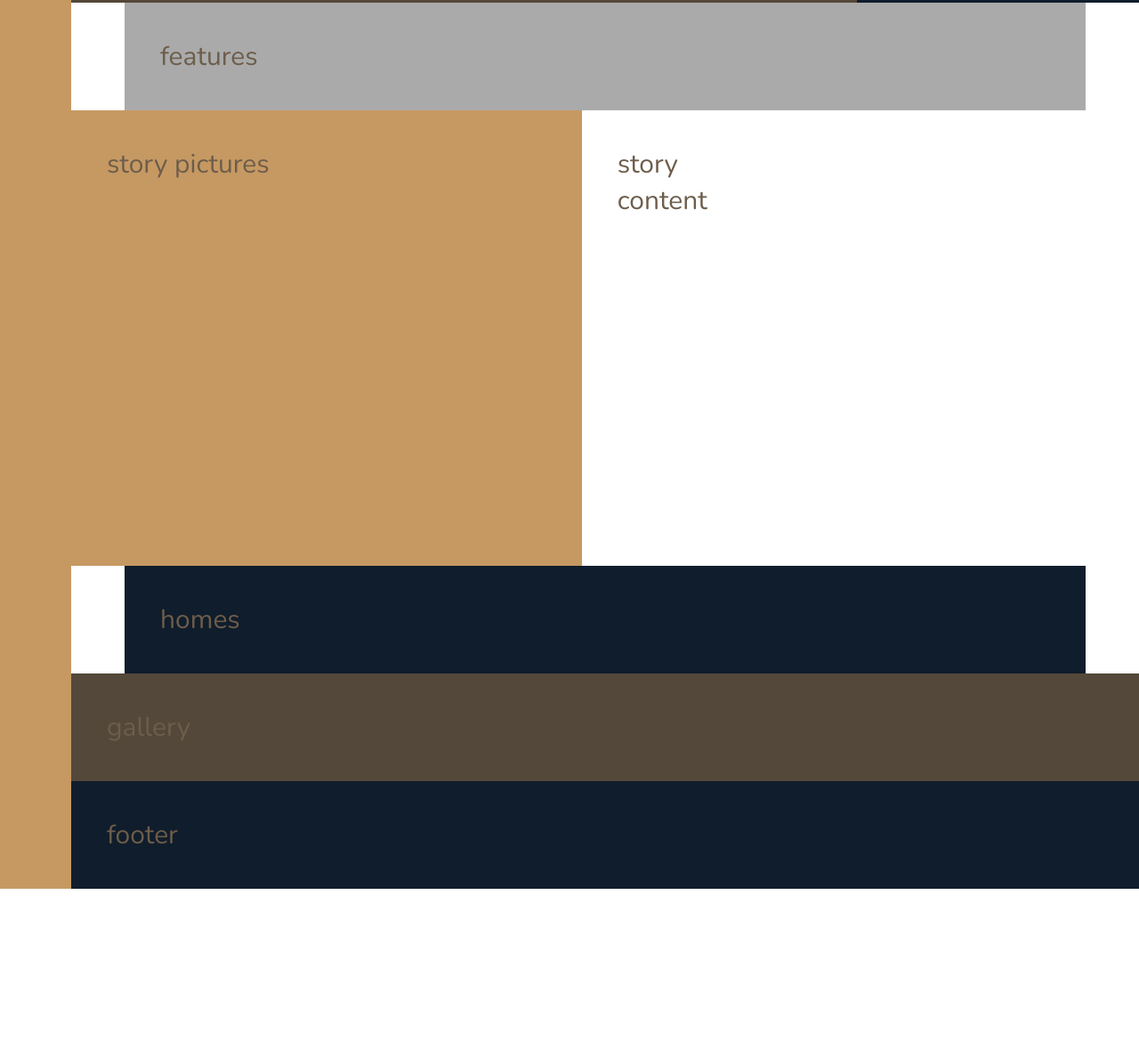
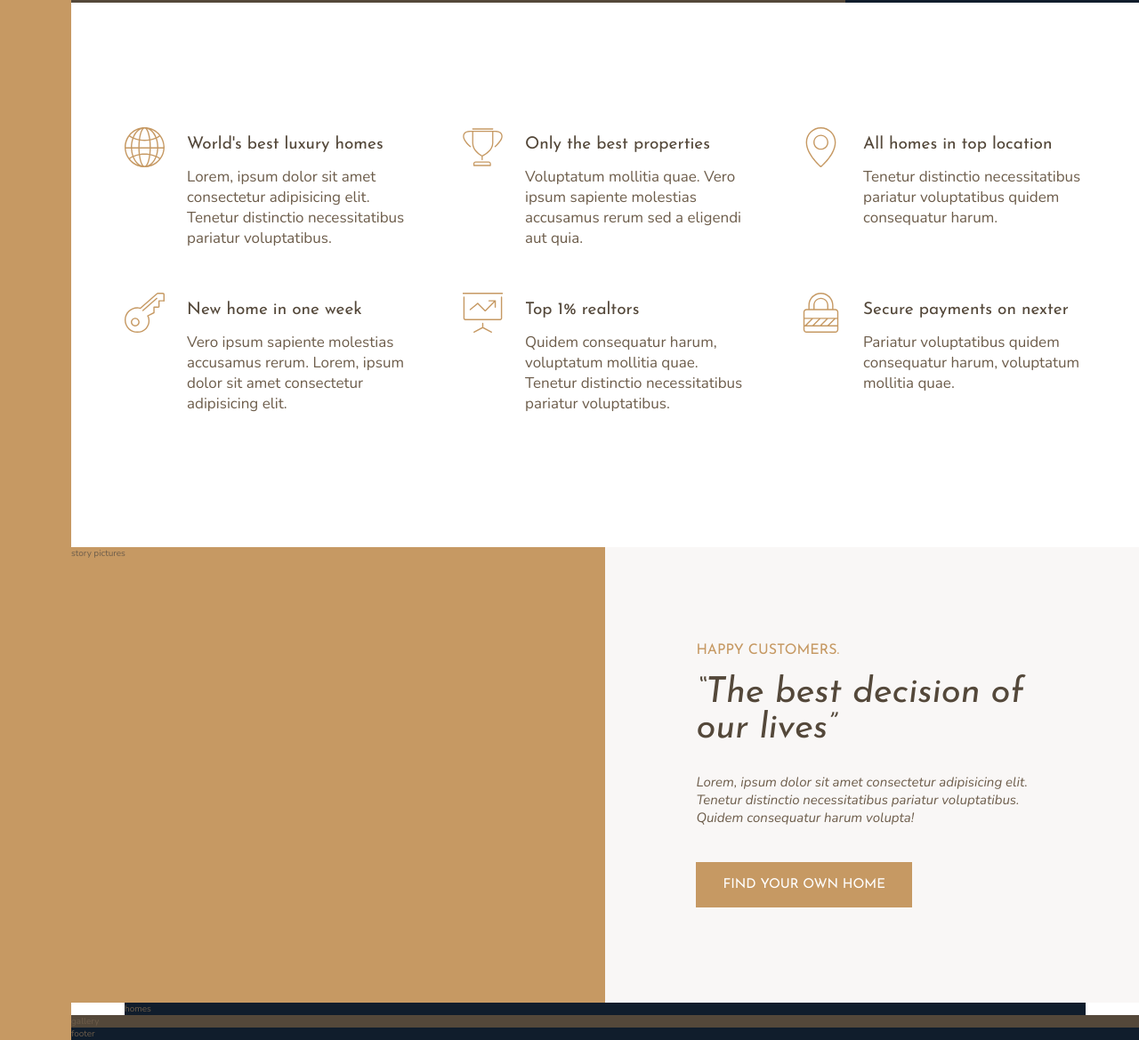
Before and after one commit to wahyuPM/Nexter, a website: page index.html in a window 1280 px wide. Shown: the part 637-1806 px from the top of the page at 89% size. Before the commit the page ends 1636 px from the top, so only its background shows below. Drawn offline with nearby package versions, Linux system fonts and the light colour scheme.

Commit message:
add : feature section, typography & button styling

```diff
--- a/index.html
+++ b/index.html
@@ -27,7 +27,62 @@
     </div>
 
     <section class="features">
-        features
+        <div class="feature">
+            <svg class="feature__icon">
+                <use xlink:href="img/sprite.svg#icon-global"></use>
+            </svg>
+            <h4 class="heading-4 heading-4--dark">World's best luxury homes</h4>
+            <p class="feature__text">
+                Lorem, ipsum dolor sit amet consectetur adipisicing elit. Tenetur distinctio necessitatibus pariatur
+                voluptatibus.
+            </p>
+        </div>
+        <div class="feature">
+            <svg class="feature__icon">
+                <use xlink:href="img/sprite.svg#icon-trophy"></use>
+            </svg>
+            <h4 class="heading-4 heading-4--dark">Only the best properties</h4>
+            <p class="feature__text">
+                Voluptatum mollitia quae. Vero ipsum sapiente molestias accusamus rerum sed a eligendi aut quia.
+            </p>
+        </div>
+        <div class="feature">
+            <svg class="feature__icon">
+                <use xlink:href="img/sprite.svg#icon-map-pin"></use>
+            </svg>
+            <h4 class="heading-4 heading-4--dark">All homes in top location</h4>
+            <p class="feature__text">
+                Tenetur distinctio necessitatibus pariatur voluptatibus quidem consequatur harum.
+            </p>
+        </div>
+        <div class="feature">
+            <svg class="feature__icon">
+                <use xlink:href="img/sprite.svg#icon-key"></use>
+            </svg>
+            <h4 class="heading-4 heading-4--dark">New home in one week</h4>
+            <p class="feature__text">
+                Vero ipsum sapiente molestias accusamus rerum. Lorem, ipsum dolor sit amet consectetur adipisicing elit.
+            </p>
+        </div>
+        <div class="feature">
+            <svg class="feature__icon">
+                <use xlink:href="img/sprite.svg#icon-presentation"></use>
+            </svg>
+            <h4 class="heading-4 heading-4--dark">Top 1% realtors</h4>
+            <p class="feature__text">
+                Quidem consequatur harum, voluptatum mollitia quae. Tenetur distinctio necessitatibus pariatur
+                voluptatibus.
+            </p>
+        </div>
+        <div class="feature">
+            <svg class="feature__icon">
+                <use xlink:href="img/sprite.svg#icon-lock"></use>
+            </svg>
+            <h4 class="heading-4 heading-4--dark">Secure payments on nexter</h4>
+            <p class="feature__text">
+                Pariatur voluptatibus quidem consequatur harum, voluptatum mollitia quae.
+            </p>
+        </div>
     </section>
 
     <div class="story__pictures">
@@ -35,7 +90,20 @@
     </div>
 
     <div class="story__content">
-        story content
+        <h3 class="heading-3 mb-sm">
+            Happy Customers.
+        </h3>
+        <h2 class="heading-2 heading-2--dark mb-md">
+            &ldquo;The best decision of our lives&rdquo;
+        </h2>
+        <p class="story__text">
+            Lorem, ipsum dolor sit amet consectetur adipisicing elit. Tenetur distinctio necessitatibus pariatur
+            voluptatibus.
+            Quidem consequatur harum volupta!
+        </p>
+        <button class="btn">
+            Find your own home
+        </button>
     </div>
 
     <section class="homes">
--- a/sass/_base.scss
+++ b/sass/_base.scss
@@ -42,9 +42,4 @@ body {
             [col-start] minmax(min-content, 14rem) [col-end]
         )
         [center-end] minmax(6rem, 1fr) [full-end];
-
-    & > * {
-        padding: 40px;
-        font-size: 3rem;
-    }
 }
--- a/sass/_features.scss
+++ b/sass/_features.scss
@@ -1,4 +1,29 @@
 .features {
-    background-color: $color-grey-light-2;
     grid-column: center-start / center-end;
+
+    margin: 15rem 0;
+
+    display: grid;
+    grid-template-columns: repeat(auto-fit, minmax(25rem, 1fr));
+    grid-gap: 6rem;
+    align-items: start;
 }
+
+.feature {
+    display: grid;
+    grid-template-columns: min-content 1fr;
+    grid-row-gap: 1.5rem;
+    grid-column-gap: 2.5rem;
+
+    &__icon {
+        fill: $color-primary;
+        width: 4.5rem;
+        height: 4.5rem;
+        grid-row: 1 / span 2;
+        transform: translateY(-1rem);
+    }
+
+    &__text {
+        font-size: 1.7rem;
+    }
+}
--- a/sass/_story.scss
+++ b/sass/_story.scss
@@ -4,8 +4,27 @@
         grid-column: full-start / col-end 4;
     }
 
-    &___content {
+    &__content {
         background-color: $color-grey-light-1;
         grid-column: col-start 5 / full-end;
+
+        padding: 6rem 8vw;
+
+        //using flexbox to center the content
+        // display: flex;
+        // flex-direction: column;
+        // justify-content: center;
+        // align-items: flex-start;
+
+        //using grid to center the content
+        display: grid;
+        align-content: center;
+        justify-items: start;
+    }
+
+    &__text {
+        font-size: 1.5rem;
+        font-style: italic;
+        margin-bottom: 4rem;
     }
 }
--- a/sass/_typography.scss
+++ b/sass/_typography.scss
@@ -0,0 +1,76 @@
+%heading {
+    font-family: $font-display;
+    font-weight: 400;
+}
+
+.heading-1 {
+    @extend %heading;
+}
+
+.heading-2 {
+    @extend %heading;
+    font-size: 4rem;
+    font-style: italic;
+    line-height: 1;
+
+    &--light {
+        color: $color-grey-light-1;
+    }
+
+    &--dark {
+        color: $color-grey-dark-1;
+    }
+}
+
+.heading-3 {
+    @extend %heading;
+    font-size: 1.6rem;
+    color: $color-primary;
+    text-transform: uppercase;
+}
+
+.heading-4 {
+    @extend %heading;
+    font-size: 1.9rem;
+
+    &--light {
+        color: $color-grey-light-1;
+    }
+
+    &--dark {
+        color: $color-grey-dark-1;
+    }
+}
+
+.btn {
+    background-color: $color-primary;
+    color: #fff;
+    border: none;
+    border-radius: 0;
+    font-family: $font-display;
+    font-size: 1.5rem;
+    text-transform: uppercase;
+    padding: 1.8rem 3rem;
+    cursor: pointer;
+    transition: all 0.2s;
+
+    &:hover {
+        background-color: $color-primary-dark;
+    }
+}
+
+.mb-sm {
+    margin-bottom: 2rem;
+}
+
+.mb-md {
+    margin-bottom: 3rem;
+}
+
+.mb-lg {
+    margin-bottom: 4rem;
+}
+
+.mb-hg {
+    margin-bottom: 8rem;
+}
```
Also changed, not shown: css/style.css.
